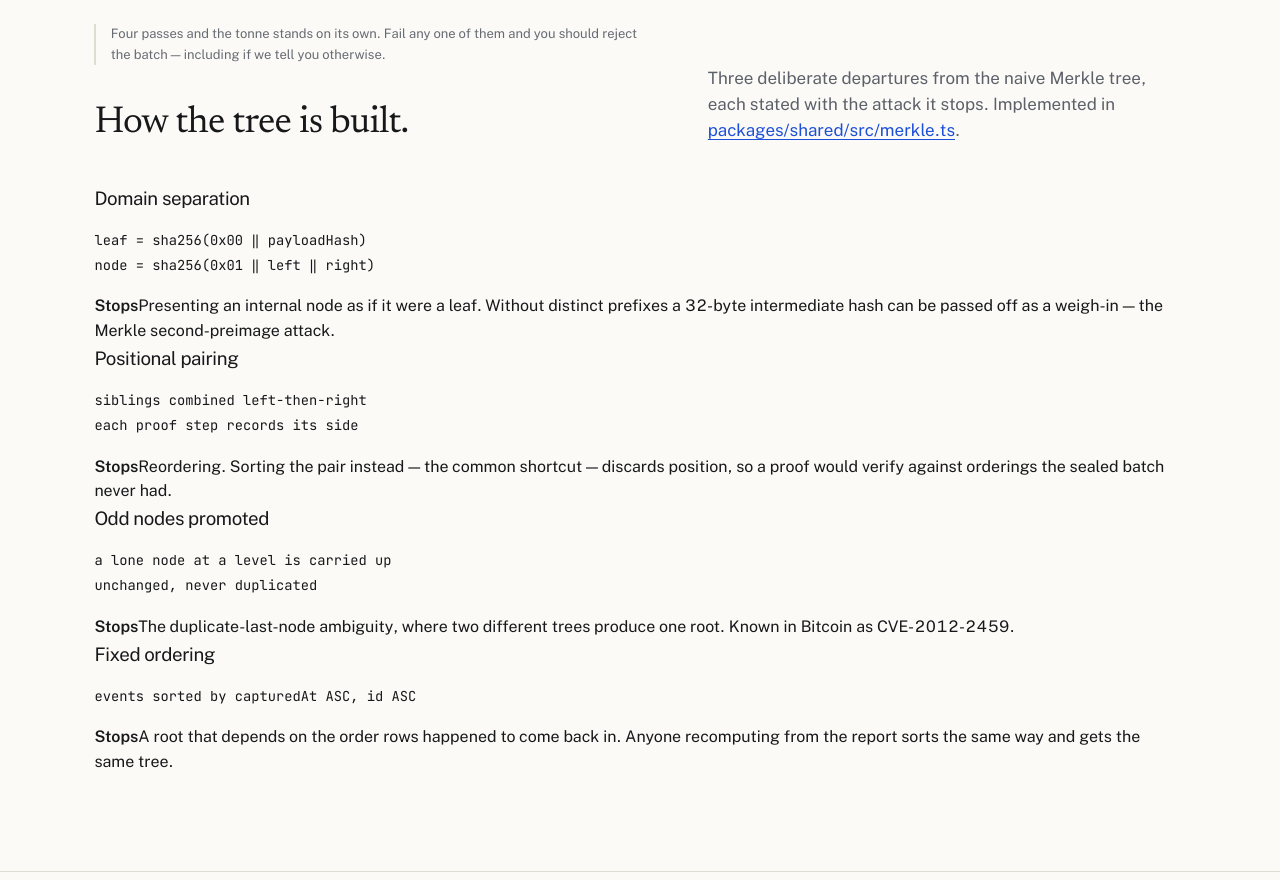
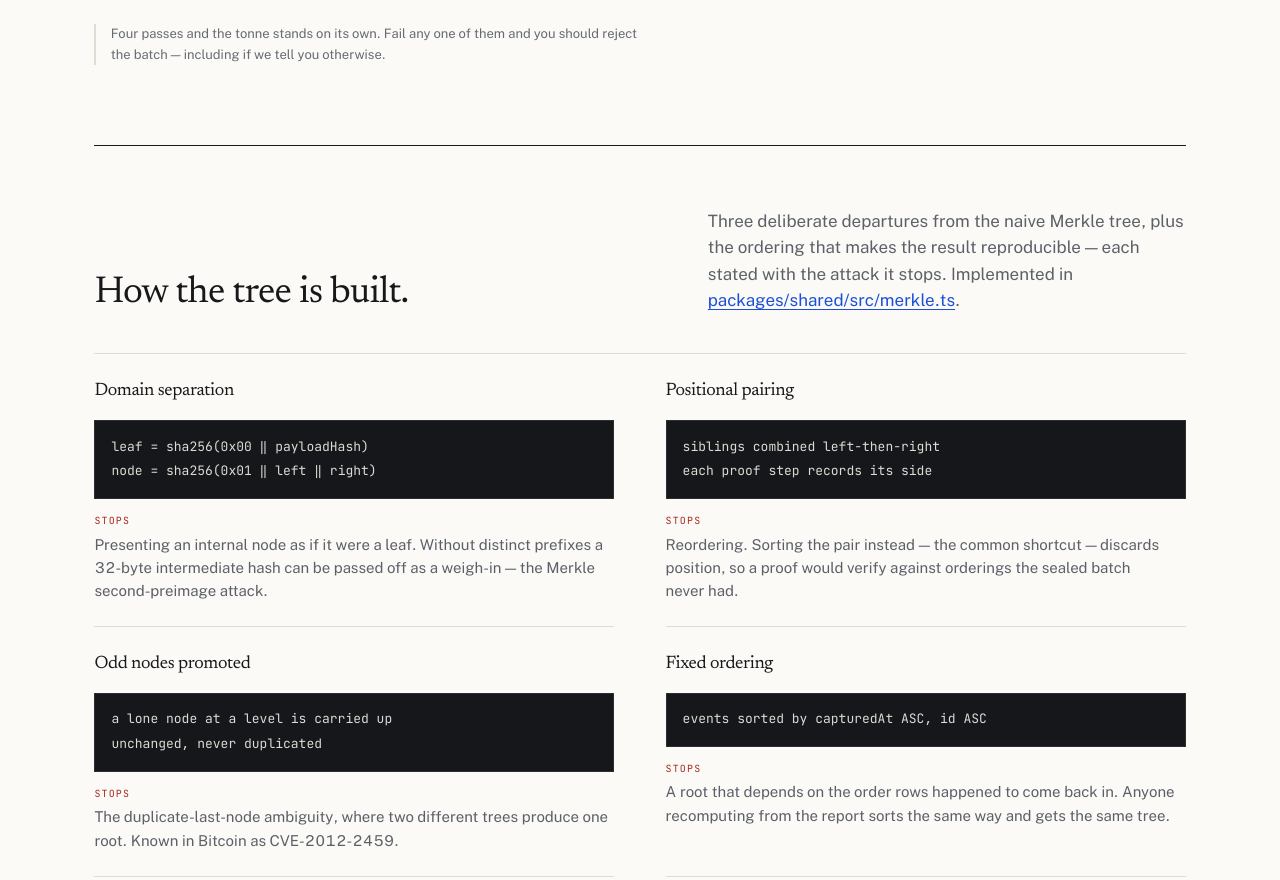
Before and after one commit to PROOFCHAIN-XZY/proofchain-landing, a plain HTML site: page index.html in a window 1280 px wide. Shown: the part 4467-5347 px from the top of the page. Drawn offline with nearby package versions, Linux system fonts and the light colour scheme.

Commit message:
feat: set the Merkle rules as a specification
Each rule leads with the expression that defines it, on the terminal surface
the rest of the page uses for code, because the hash expression is the
authoritative statement and the prose beneath is commentary on it. Two-up from
52rem, hairline-separated like every other list on the page.

The 'Stops' label takes the broken red rather than the neutral faint ink: it
names an attack, and colour on this page is reserved for verification state,
which is exactly what these four rules are protecting.

Fixes the intro copy while checking the render — it said 'three deliberate
departures' above four rules. Three are departures from the naive tree; the
fourth is the ordering that makes the result reproducible, which is a different
kind of claim and now reads as one.

```diff
--- a/index.html
+++ b/index.html
@@ -480,8 +480,8 @@
             <div class="section-head section-head--tight">
               <h2>How the tree is built.</h2>
               <p>
-                Three deliberate departures from the naive Merkle tree, each stated with the attack
-                it stops. Implemented in
+                Three deliberate departures from the naive Merkle tree, plus the ordering that
+                makes the result reproducible — each stated with the attack it stops. Implemented in
                 <a
                   href="https://github.com/PROOFCHAIN-XZY/proofchain/blob/main/packages/shared/src/merkle.ts"
                   rel="noopener"
--- a/styles.css
+++ b/styles.css
@@ -1106,6 +1106,79 @@ a.chain__value::after {
   font-size: 0.8125rem;
   line-height: 1.4;
   color: var(--ink-soft);
+}
+
+/* ── Merkle construction ───────────────────────────────────────────── */
+
+/*
+ * Set as a specification, not a feature grid. Each rule leads with the code
+ * that defines it — the hash expression is the authoritative statement and
+ * everything else is commentary on it — so the mono block sits above the prose
+ * rather than beside it.
+ */
+.merkle {
+  margin-top: clamp(3rem, 2rem + 4vw, 5rem);
+  padding-top: clamp(2.5rem, 1.5rem + 3vw, 4rem);
+  border-top: 1px solid var(--rule-strong);
+}
+
+.merkle__grid {
+  display: grid;
+  gap: 0;
+  border-top: 1px solid var(--rule);
+}
+
+@media (min-width: 52rem) {
+  .merkle__grid {
+    grid-template-columns: repeat(2, minmax(0, 1fr));
+    column-gap: clamp(1.5rem, 4vw, 3.5rem);
+  }
+}
+
+.merkle__rule {
+  padding: 1.5rem 0;
+  border-bottom: 1px solid var(--rule);
+}
+
+.merkle__name {
+  font-family: var(--serif);
+  font-size: 1.125rem;
+  color: var(--ink);
+}
+
+/* The rule itself. Darker surface than the page so it reads as quoted code
+   rather than as a styled paragraph. */
+.merkle__spec {
+  margin: 0.85rem 0 0;
+  padding: 0.85rem 1rem;
+  overflow-x: auto;
+  background: var(--terminal-bg);
+  border: 1px solid var(--terminal-rule);
+}
+
+.merkle__spec code {
+  font-family: var(--mono);
+  font-size: 0.8125rem;
+  line-height: 1.7;
+  color: var(--terminal-ink);
+  white-space: pre;
+}
+
+.merkle__stops {
+  margin-top: 0.9rem;
+  font-size: 0.9375rem;
+  color: var(--ink-soft);
+}
+
+.merkle__stops b {
+  display: block;
+  margin-bottom: 0.25rem;
+  font-family: var(--mono);
+  font-size: 0.62rem;
+  font-weight: 400;
+  letter-spacing: 0.12em;
+  text-transform: uppercase;
+  color: var(--broken);
 }
 
 /* ── Chain of custody ──────────────────────────────────────────────── */
```
